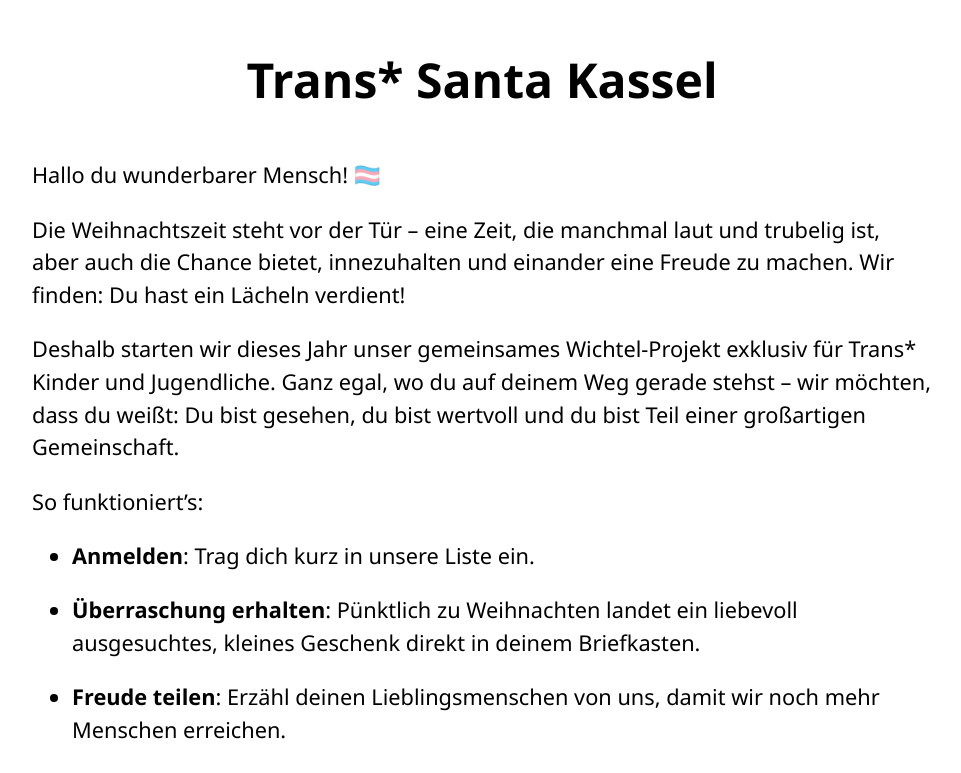
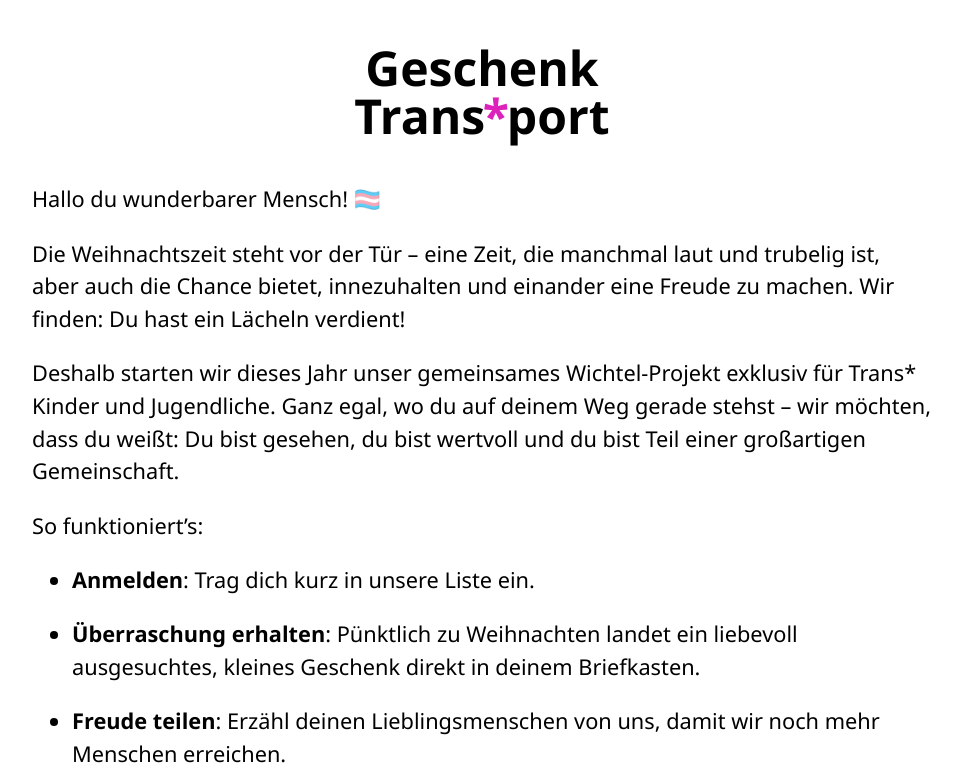
Before and after one commit to Aloso/trans-santa-kassel, a SvelteKit app: page / in a window 1280 px wide. Shown: the top 773 px of the page, without its empty margins (158-1119 px from the left). Built offline with nearby package versions, Linux system fonts and the light colour scheme; a web font is replaced by a local one.

Commit message:
change name

```diff
--- a/src/routes/+page.svelte
+++ b/src/routes/+page.svelte
@@ -2,7 +2,9 @@
 	import SecretSantaForm from '$lib/components/SecretSantaForm.svelte'
 </script>
 
-<h1>Trans* Santa Kassel</h1>
+<h1 style="line-height: 100%;">
+	Geschenk<br />Trans<span style="color:#d2b;margin:0 -0.05em">*</span>port
+</h1>
 <p>Hallo du wunderbarer Mensch! 🏳️‍⚧️</p>
 
 <p>
```
